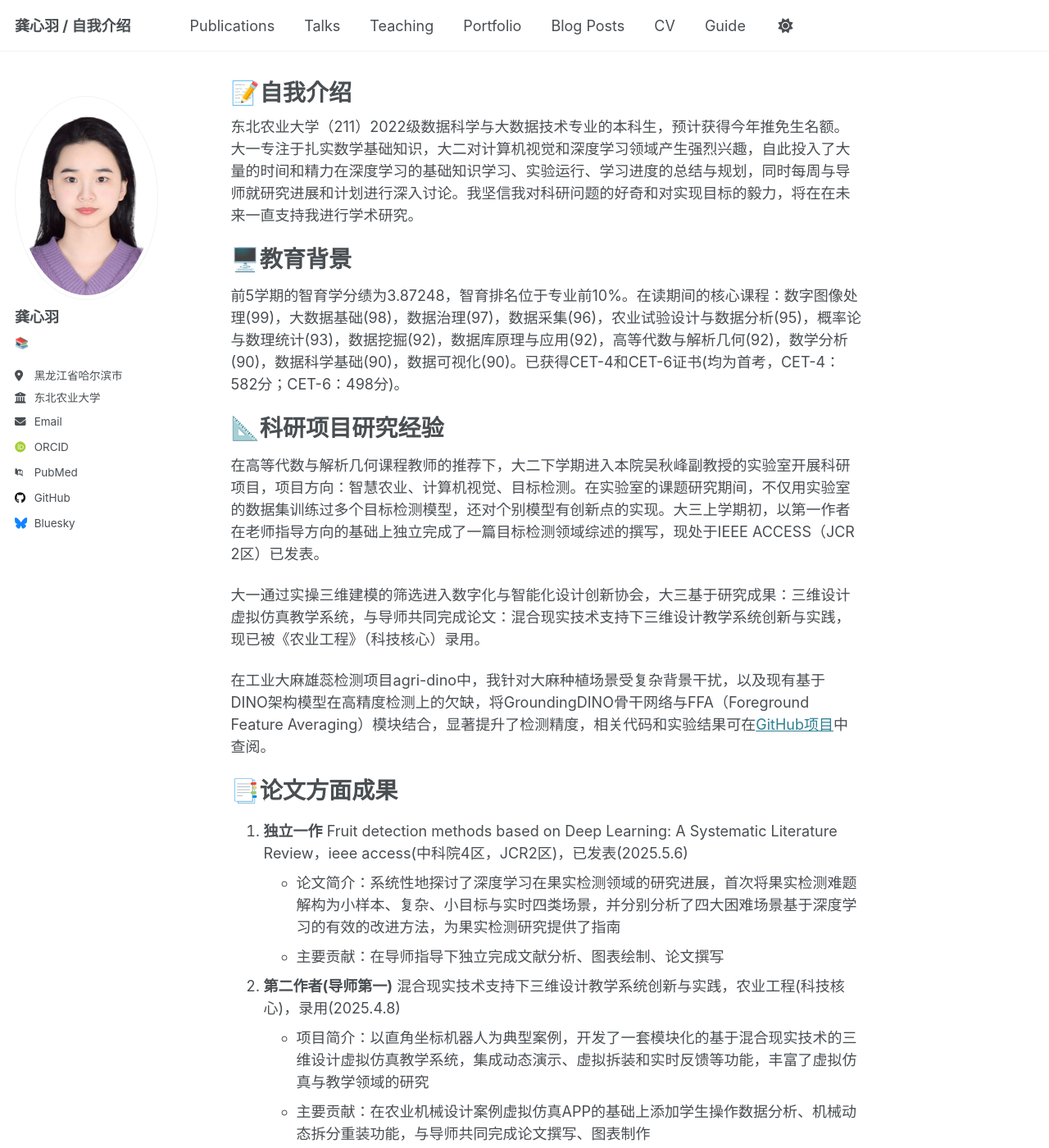
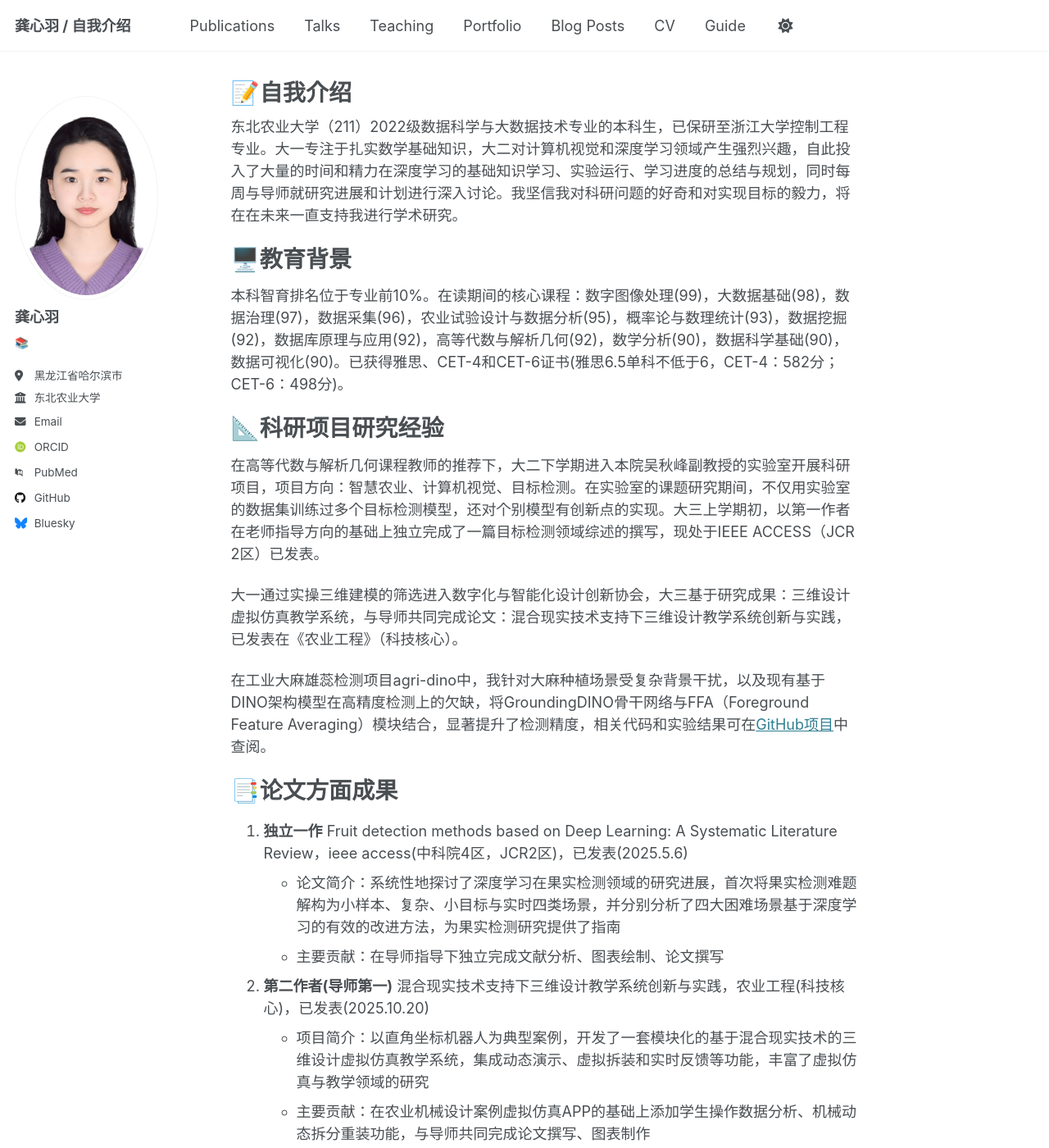
Before and after one commit to yyuliaaa/yyuliaaa.github.io, a Jekyll site: the page built from _pages/about.md, in a window 1280 px wide and 1400 px high. Shown: the whole window at 82% size. Built offline with Jekyll 4.4.1, drawn with Linux system fonts in a browser that asks for light colours; some web fonts are replaced.

Commit message:
Revise about page with updated academic info and projects
Updated academic and project details, including changes to research experience and publication status.

```diff
--- a/_pages/about.md
+++ b/_pages/about.md
@@ -7,17 +7,17 @@ redirect_from:
   - /about.html
 ---
 
-东北农业大学（211）2022级数据科学与大数据技术专业的本科生，预计获得今年推免生名额。大一专注于扎实数学基础知识，大二对计算机视觉和深度学习领域产生强烈兴趣，自此投入了大量的时间和精力在深度学习的基础知识学习、实验运行、学习进度的总结与规划，同时每周与导师就研究进展和计划进行深入讨论。我坚信我对科研问题的好奇和对实现目标的毅力，将在在未来一直支持我进行学术研究。
+东北农业大学（211）2022级数据科学与大数据技术专业的本科生，已保研至浙江大学控制工程专业。大一专注于扎实数学基础知识，大二对计算机视觉和深度学习领域产生强烈兴趣，自此投入了大量的时间和精力在深度学习的基础知识学习、实验运行、学习进度的总结与规划，同时每周与导师就研究进展和计划进行深入讨论。我坚信我对科研问题的好奇和对实现目标的毅力，将在在未来一直支持我进行学术研究。
 
 🖥️教育背景
 ======
-前5学期的智育学分绩为3.87248，智育排名位于专业前10%。在读期间的核心课程：数字图像处理(99)，大数据基础(98)，数据治理(97)，数据采集(96)，农业试验设计与数据分析(95)，概率论与数理统计(93)，数据挖掘(92)，数据库原理与应用(92)，高等代数与解析几何(92)，数学分析(90)，数据科学基础(90)，数据可视化(90)。已获得CET-4和CET-6证书(均为首考，CET-4：582分；CET-6：498分)。
+本科智育排名位于专业前10%。在读期间的核心课程：数字图像处理(99)，大数据基础(98)，数据治理(97)，数据采集(96)，农业试验设计与数据分析(95)，概率论与数理统计(93)，数据挖掘(92)，数据库原理与应用(92)，高等代数与解析几何(92)，数学分析(90)，数据科学基础(90)，数据可视化(90)。已获得雅思、CET-4和CET-6证书(雅思6.5单科不低于6，CET-4：582分；CET-6：498分)。
 
 📐科研项目研究经验
 ======
 在高等代数与解析几何课程教师的推荐下，大二下学期进入本院吴秋峰副教授的实验室开展科研项目，项目方向：智慧农业、计算机视觉、目标检测。在实验室的课题研究期间，不仅用实验室的数据集训练过多个目标检测模型，还对个别模型有创新点的实现。大三上学期初，以第一作者在老师指导方向的基础上独立完成了一篇目标检测领域综述的撰写，现处于IEEE ACCESS（JCR 2区）已发表。
 
-大一通过实操三维建模的筛选进入数字化与智能化设计创新协会，大三基于研究成果：三维设计虚拟仿真教学系统，与导师共同完成论文：混合现实技术支持下三维设计教学系统创新与实践，现已被《农业工程》（科技核心）录用。
+大一通过实操三维建模的筛选进入数字化与智能化设计创新协会，大三基于研究成果：三维设计虚拟仿真教学系统，与导师共同完成论文：混合现实技术支持下三维设计教学系统创新与实践，已发表在《农业工程》（科技核心）。
 
 在工业大麻雄蕊检测项目agri-dino中，我针对大麻种植场景受复杂背景干扰，以及现有基于DINO架构模型在高精度检测上的欠缺，将GroundingDINO骨干网络与FFA（Foreground Feature Averaging）模块结合，显著提升了检测精度，相关代码和实验结果可在[GitHub项目](https://github.com/yyuliaaa/agri-dino)中查阅。
 
@@ -27,6 +27,6 @@ redirect_from:
    - 论文简介：系统性地探讨了深度学习在果实检测领域的研究进展，首次将果实检测难题解构为小样本、复杂、小目标与实时四类场景，并分别分析了四大困难场景基于深度学习的有效的改进方法，为果实检测研究提供了指南
    - 主要贡献：在导师指导下独立完成文献分析、图表绘制、论文撰写
 
-2. **第二作者(导师第一)** 混合现实技术支持下三维设计教学系统创新与实践，农业工程(科技核心)，录用(2025.4.8)
+2. **第二作者(导师第一)** 混合现实技术支持下三维设计教学系统创新与实践，农业工程(科技核心)，已发表(2025.10.20)
    - 项目简介：以直角坐标机器人为典型案例，开发了一套模块化的基于混合现实技术的三维设计虚拟仿真教学系统，集成动态演示、虚拟拆装和实时反馈等功能，丰富了虚拟仿真与教学领域的研究
    - 主要贡献：在农业机械设计案例虚拟仿真APP的基础上添加学生操作数据分析、机械动态拆分重装功能，与导师共同完成论文撰写、图表制作
```
